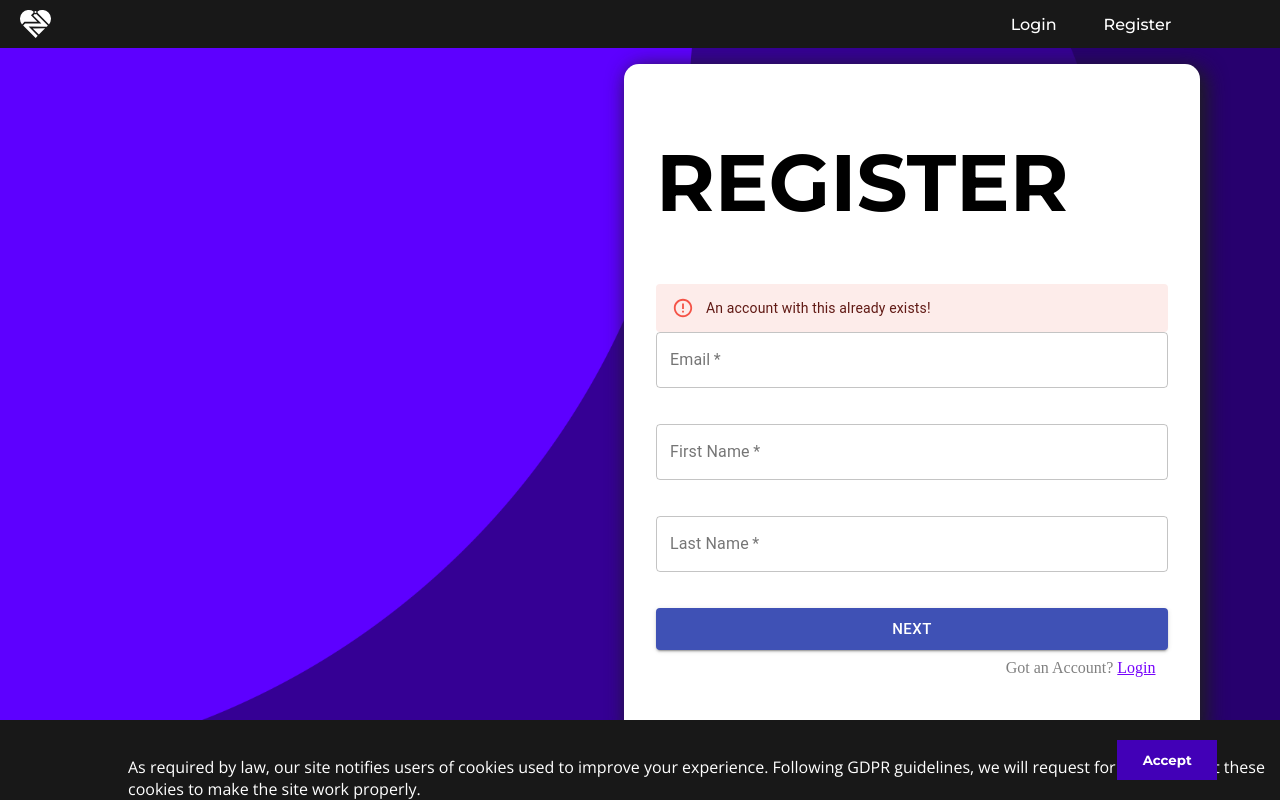
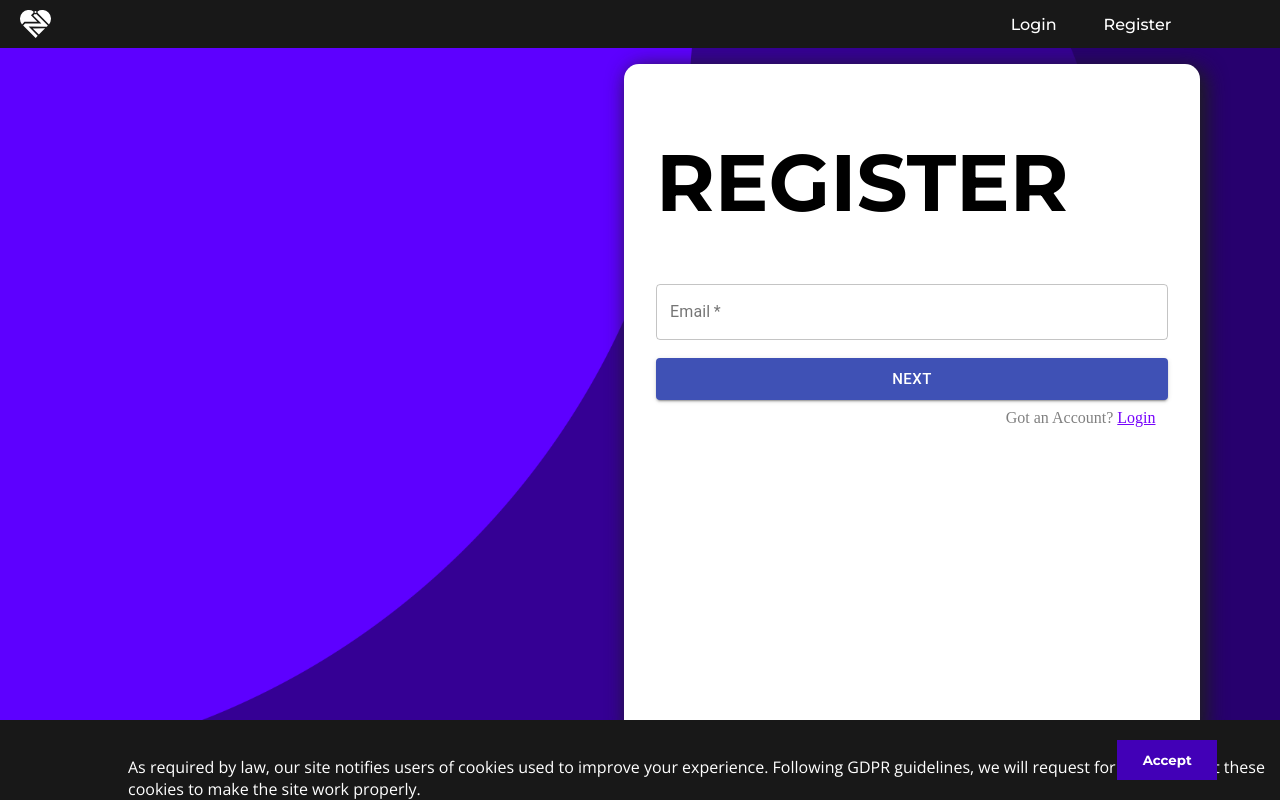
Before and after one commit to NerdeeApp/Nerdee-Web, a React (Create React App) app: page /register in a window 1280 px wide. Built offline with nearby package versions, Linux system fonts and the light colour scheme.

Commit message:
Started work on the new register system. Should be completed soon

```diff
--- a/src/pages/page/Register.tsx
+++ b/src/pages/page/Register.tsx
@@ -11,34 +11,22 @@ let cookies = new Cookies();
 const domain = 'api.nerdee.io';
 
 const Register: FC = () => {
-	//eslint-disable-next-line
-	const [ username, setUsername ] = useState('');
-	//eslint-disable-next-line
-	const [ password, setPassword ] = useState('');
-	const [ redirect, setRedirect ] = useState(false);
-	const [ existsType, setExistsType ] = useState('');
+	const [ step, setStep ] = useState(1);
+	const [ inputs, setInputs ] = useState({});
 
-	const submit = async (e: SyntheticEvent) => {
-		e.preventDefault();
-
-		await fetch(`https://${domain}/users/action/register`, {
-			method: 'POST',
-			headers: { 'Content-Type': 'application/json', 'Access-Control-Allow-Origin': '*' },
-			body: JSON.stringify({
-				username,
-				password,
-			}),
-			credentials: 'include',
-		});
-
-		setRedirect(true);
+	const onNext = () => {
+		return setStep(step + 1);
 	};
 
-	if (redirect) {
-		return <Redirect to='/home/' />;
-	}
+	const onReturn = () => {
+		return setStep(step + 1);
+	};
 
-	if (cookies.get('heavy_auth_token')) return <Redirect to='/home/' />;
+	const handleChange = () => {
+		setInputs({});
+
+		return 0;
+	};
 
 	return (
 		<div className='App'>
@@ -67,7 +55,114 @@ const Register: FC = () => {
 
 			<div id='login__frame'>
 				<h1 id='title'>REGISTER</h1>
-				<Alert severity='error'>An account with this {existsType} already exists!</Alert>
+				{(() => {
+					switch (step) {
+						default:
+							return (
+								<div>
+									<form id='l__frm'>
+										<TextField
+											id='email'
+											label='Email'
+											variant='outlined'
+											type='text'
+											name='email'
+											required
+											className='Field'
+										/>
+										<br />
+										<Button
+											onClick={onNext}
+											variant='contained'
+											size='large'
+											color='primary'
+											name='firstName'
+											className='Field'
+										>
+											Next
+										</Button>
+									</form>
+									<br />
+									<p id='need__acc'>
+										Got an Account? <a href='/login'>Login</a>
+									</p>
+								</div>
+							);
+						case 1:
+							return (
+								<div>
+									<form id='l__frm'>
+										<TextField
+											id='email'
+											label='Email'
+											variant='outlined'
+											type='text'
+											name='email'
+											required
+											className='Field'
+										/>
+										<br />
+										<Button
+											onClick={onNext}
+											variant='contained'
+											size='large'
+											color='primary'
+											name='firstName'
+											className='Field'
+										>
+											Next
+										</Button>
+									</form>
+									<br />
+									<p id='need__acc'>
+										Got an Account? <a href='/login'>Login</a>
+									</p>
+								</div>
+							);
+						case 2:
+							return (
+								<div>
+									<form id='l__frm'>
+										<TextField
+											id='fName'
+											label='First Name'
+											variant='outlined'
+											type='text'
+											name='firstName'
+											required
+											className='Field'
+										/>
+										<br />
+										<TextField
+											id='lName'
+											label='Last Name'
+											variant='outlined'
+											type='text'
+											name='lastName'
+											required
+											className='Field'
+										/>
+										<br />
+										<Button
+											onClick={onNext}
+											variant='contained'
+											size='large'
+											color='primary'
+											name='firstName'
+											className='Field'
+										>
+											Next
+										</Button>
+									</form>
+									<br />
+									<p id='need__acc'>
+										Got an Account? <a href='/login'>Login</a>
+									</p>
+								</div>
+							);
+						case 3:
+							return (
+								<div>
 									<form id='l__frm'>
 										<TextField
 											id='email'
@@ -79,36 +174,12 @@ const Register: FC = () => {
 											className='Field'
 										/>
 										<br />
-					<br />
-					<TextField
-						id='firstName'
-						label='First Name'
-						variant='outlined'
-						type='text'
-						name='firstName'
-						required
-						className='Field'
-					/>
-					<br />
-					<br />
-					<TextField
-						id='lastName'
-						label='Last Name'
-						variant='outlined'
-						type='text'
-						name='lastName'
-						required
-						className='Field'
-					/>
-					<br />
-					<br />
 										<Button
 											onClick={onNext}
 											variant='contained'
 											size='large'
 											color='primary'
 											name='firstName'
-						type='submit'
 											className='Field'
 										>
 											Next
@@ -119,17 +190,12 @@ const Register: FC = () => {
 										Got an Account? <a href='/login'>Login</a>
 									</p>
 								</div>
+							);
+					}
+				})()}
+			</div>
 		</div>
 	);
 };
 
-let onNext = () => {
-	let email = document.getElementById('email');
-	let fName = document.getElementById('firstName');
-	let lName = document.getElementById('lastName');
-
-	let _s;
-	_s = `${email}, ${fName}, ${lName}`;
-};
-
 export default Register;
```
Lines whose indentation alone changed are shown as unchanged.
